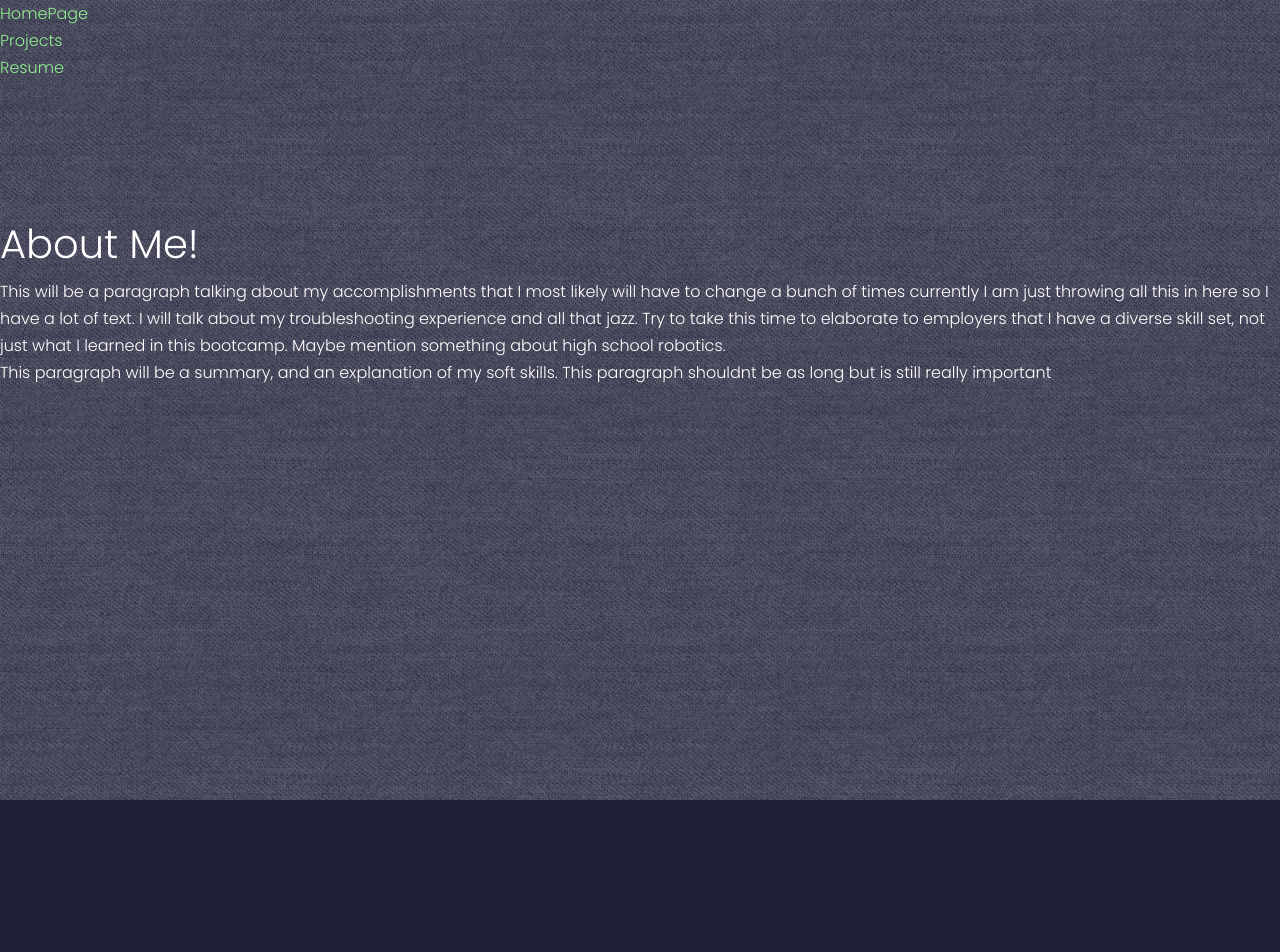
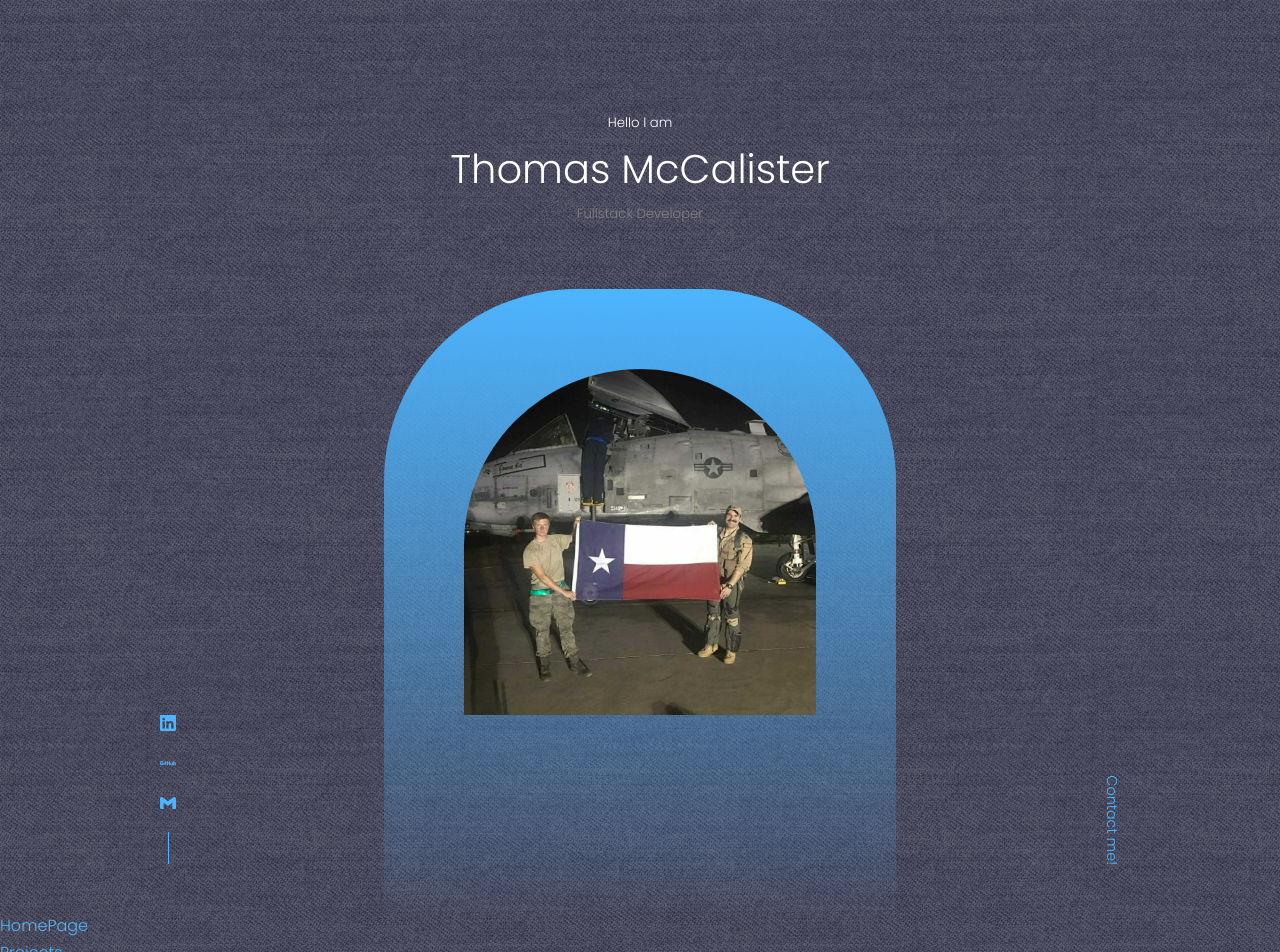
Before and after one commit to kyrotomato/portfolio-react, a React (Create React App) app: page / in a window 1280 px wide. Shown: the top 952 px of the page. Before the commit the page ends 800 px from the top, so only its background shows below. Built offline with nearby package versions, Linux system fonts and the light colour scheme.

Commit message:
finished header section styling and added responsiveness for mobile. finished links for contact section as well

```diff
--- a/package.json
+++ b/package.json
@@ -8,6 +8,7 @@
     "@testing-library/user-event": "^13.5.0",
     "react": "^18.2.0",
     "react-dom": "^18.2.0",
+    "react-icons": "^4.4.0",
     "react-scripts": "5.0.1",
     "web-vitals": "^2.1.4"
   },
--- a/src/components/Contact/index.js
+++ b/src/components/Contact/index.js
@@ -1,8 +1,8 @@
 import React from 'react';
 import './contact.css';
 
-function contact(){
+function Contact(){
     <div></div>
 }
 
-export default contact
+export default Contact
--- a/src/components/Header/header.css
+++ b/src/components/Header/header.css
@@ -0,0 +1,73 @@
+header{
+    height: 100vh;
+    padding-top: 7rem;
+    overflow: hidden;
+}
+
+.headerContainer{
+    text-align: center;
+    height: 100%;
+    position: relative;
+}
+/* Socials */
+.headerSocials{
+    display: flex;
+    flex-direction: column;
+    align-items: center;
+    gap: 0.8rem;
+    position: absolute;
+    left: 0;
+    bottom: 3rem;
+}
+
+.headerSocials::after {
+    content: '';
+    width: 1px;
+    height: 2rem;
+    background-color: var(--color-primary);
+}
+
+/* ME image */
+.me{
+    background: linear-gradient(var(--color-primary), transparent);
+    width: 22rem;
+    height: 30rem;
+    position: absolute;
+    left: 50%;
+    transform: translateX(-50%);
+    margin-top: 4rem;
+    border-radius: 12rem 12rem 0 0;
+    overflow: hidden;
+    padding: 5rem;
+
+}
+.me > img {
+    border-radius: 12rem 12rem 0 0;
+}
+
+.scrollDown{
+    position: absolute;
+    right: -2.3rem;
+    bottom: 5rem;
+    transform: rotate(90deg);
+    font-weight: 200;
+    font-size: 0.9rem;
+}
+/* other devices (tablets) */
+
+@media screen and (max-width: 1024px) {
+    header{
+        height: 60vh;
+    }
+  }
+
+  /* other devices (phones) */
+
+  @media screen and (max-width: 600px) {
+    header{
+        height: 100vh;
+    }
+    .headerSocials, .scrollDown{
+        display: none;
+    }
+  }
--- a/src/components/Header/index.js
+++ b/src/components/Header/index.js
@@ -1,9 +1,27 @@
 import React from 'react';
 import './header.css';
+import ME from '../../Assets/Images/me-placeholder.jpg'
+import Socials from './socials';
 
 function Header(){
-    <div></div>
+    return(<header>
+        <div className='container headerContainer'>
+            <h5>Hello I am</h5>
+            <h1>Thomas McCalister</h1>
+            <h5 className='text-light'>Fullstack Developer</h5>
+            <Socials></Socials>
+
+            <div className='me'>
+                <img src={ME} alt='me'/>
+            </div>
+
+            <a href='#contact' className='scrollDown'>Contact me!</a>
+
+        </div>
+    </header>
+    )
+
 }
 
 
-export default Header
+export default Header;
--- /dev/null
+++ b/src/components/Header/socials.js
@@ -0,0 +1,16 @@
+import React from "react";
+import {BsLinkedin} from 'react-icons/bs'
+import {DiGithubFull} from 'react-icons/di'
+import {SiGmail} from 'react-icons/si'
+
+function Socials(){
+    return(
+    <div className="headerSocials">
+        <a href="https://linkedin.com" target="_blank"><BsLinkedin/></a>
+        <a href="https://github.com" target="_blank"><DiGithubFull/></a>
+        <a href="mailto:thomasmccalister@gmail.com"><SiGmail/></a>
+    </div>
+    );
+}
+
+export default Socials
--- a/src/index.css
+++ b/src/index.css
@@ -23,7 +23,7 @@ code {
 :root {
   --color-bg: #1f1f38;
   --color-bg-variant: #2c2c6c;
-  --color-primary: lightgreen;
+  --color-primary: #4db5ff;
   --color-primary-variant: #4d94ff;
   --color-white: #fff;
   --color-light:	#808080;
```
Also changed, not shown: src/Assets/Images/me-placeholder.jpg (renamed from src/Assets/Images/texas.jpg), 1 other file (tests, documents, lock files or other folders).
